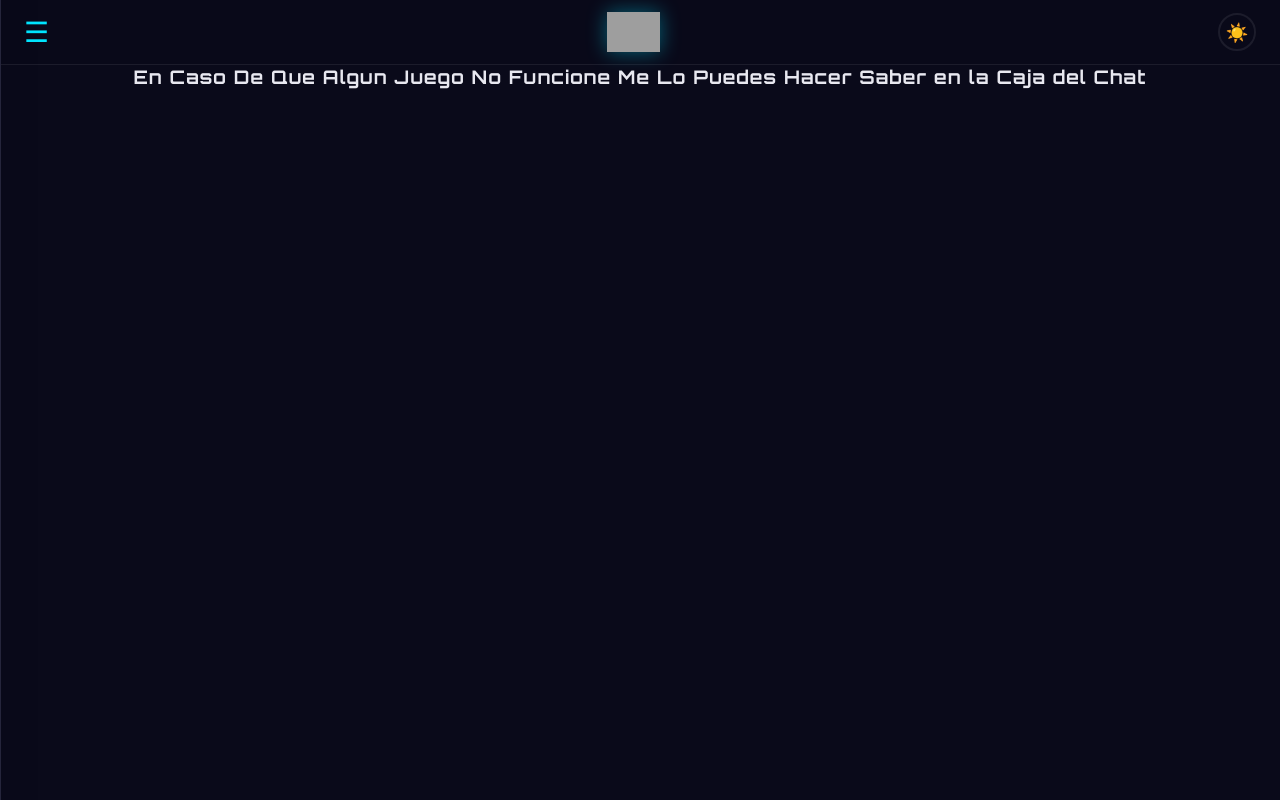
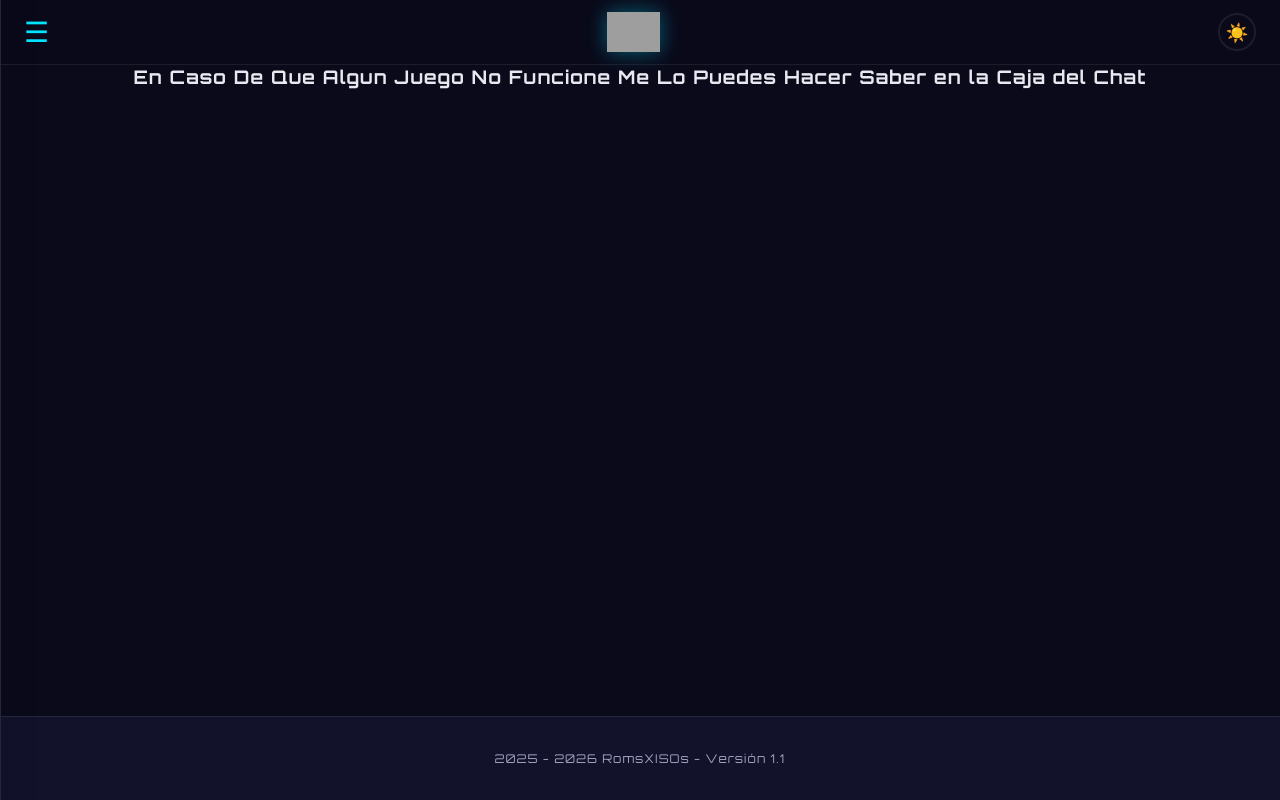
Before and after one commit to romsxisos/web, a website: page reportar-problema.html in a window 1280 px wide. Drawn offline with Linux system fonts and the light colour scheme; grey boxes are pictures that could not be loaded.

Commit message:
Update reportar-problema.html

```diff
--- a/reportar-problema.html
+++ b/reportar-problema.html
@@ -105,6 +105,11 @@
 }
 document.addEventListener('DOMContentLoaded', updateToggleIcon);
 </script>
+<footer class="footer">
+    <div class="footer-content"></div>
+    <center>
 
+    </center>
+  </footer>
 </body>
 </html>
```
